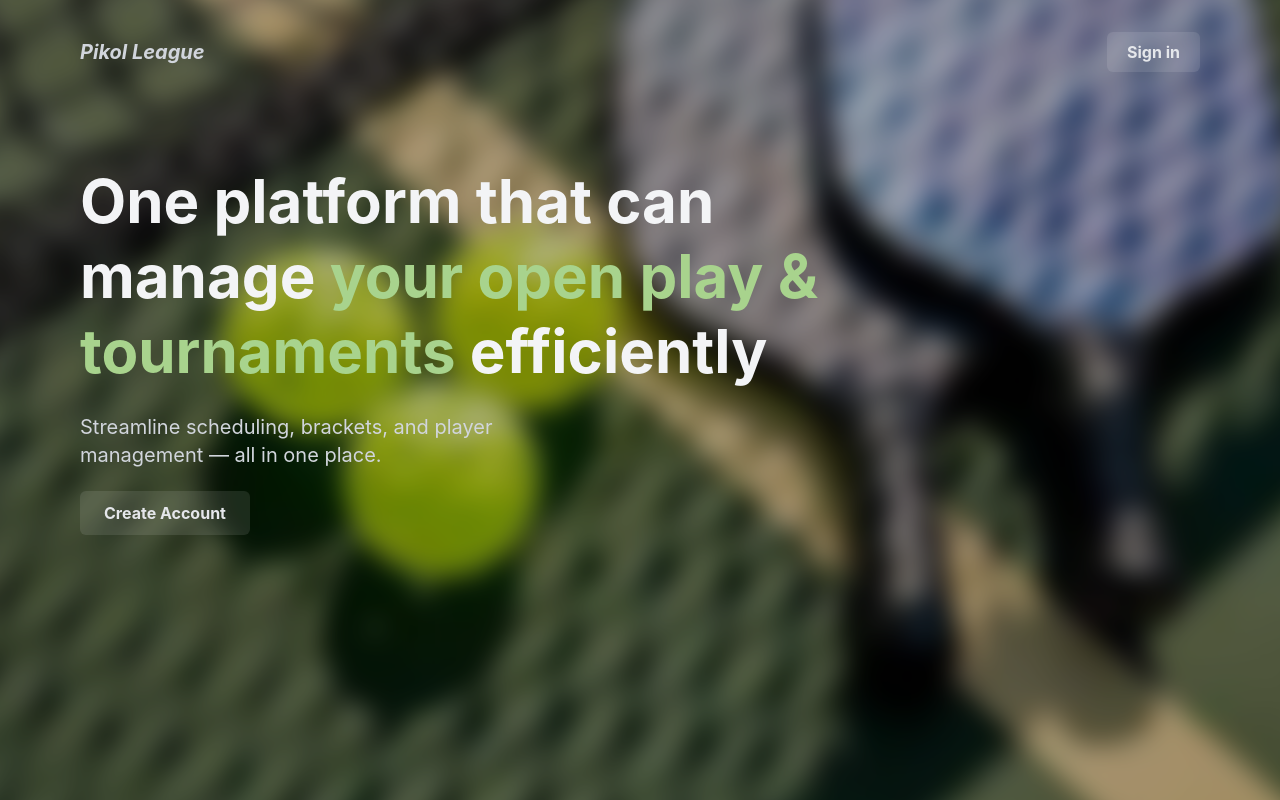
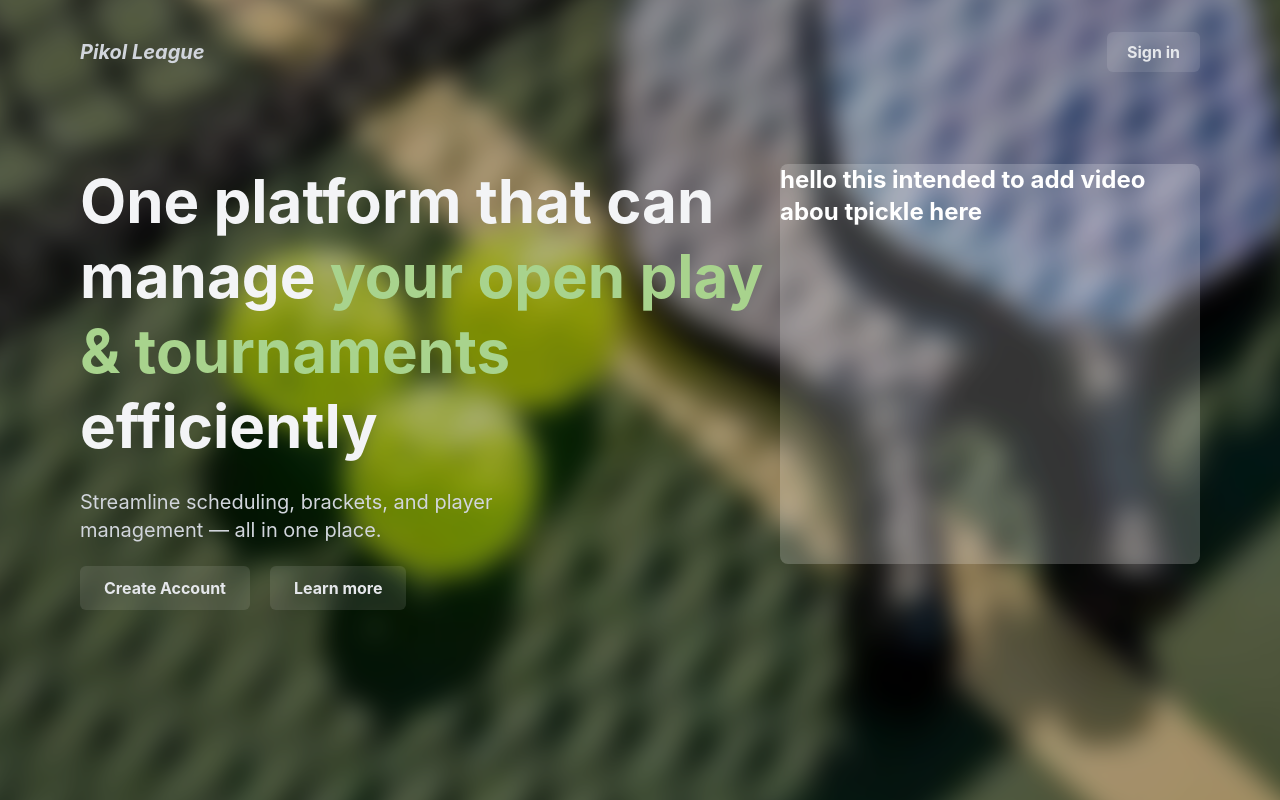
Before and after one commit to Ein-shen/Pikol, a React (Vite) app in the folder frontend/: page / in a window 1280 px wide. Built offline with nearby package versions, Linux system fonts and the light colour scheme.

Commit message:
added changes in the landing page

```diff
--- a/frontend/src/Home.jsx
+++ b/frontend/src/Home.jsx
@@ -33,8 +33,8 @@ export const Home = () => {
         </div>
 
             {/* Hero section */}
-        <div className='relative z-10 w-full max-w-5xl flex-1 flex-col justify-center px-5 sm:px-8 md:px-12 lg:px-20 xl:pl-20 py-16 sm:py-15'>
-
+          <div className='flex flex-col md:flex-row px-5 py-5 ms:space-x-5 sm:flex-row  w-full justify-center   relative z-10 w-full  flex-1 flex-col justify-center px-5 sm:px-8 md:px-12 lg:px-20 xl:pl-20 py-16 sm:py-15'>
+            <div className='w-full'>
                 <h1 className='text-gray-100 text-3xl sm:text-4xl md:text-5xl lg:text-6xl font-bold leading-tight pb-6'>
                   One platform that can manage{' '}
                   <span className='text-[#A8D38D]'>
@@ -48,13 +48,37 @@ export const Home = () => {
                   management — all in one place.
                 </p>
 
+
+                <div className='space-x-5'>
+
                   <Link
                     to="/signup"
                     className='w-fit px-6 py-3 rounded-md bg-white/10 text-gray-200 font-bold text-sm sm:text-base hover:bg-black/10 transition-colors'>
                       Create Account
                     </Link>
 
+                    <Link
+
+                    className='w-fit px-6 py-3 rounded-md bg-white/10 text-gray-200 font-bold text-sm sm:text-base hover:bg-black/10 transition-colors'>
+                    Learn more
+                    </Link>
                 </div>
+
+              </div>
+
+            <div className='flex justify-rigth rounded-lg                         right-0 bg-white/20 h-100 w-2xl'>
+
+              <h1 className='font-bold text-2xl text-white'>hello this intended to add video abou tpickle here</h1>
+
+              </div>
+
+
+
+
+
+
+        </div>
+
 
       </div>
     </div>
```
Lines whose indentation alone changed are shown as unchanged.
